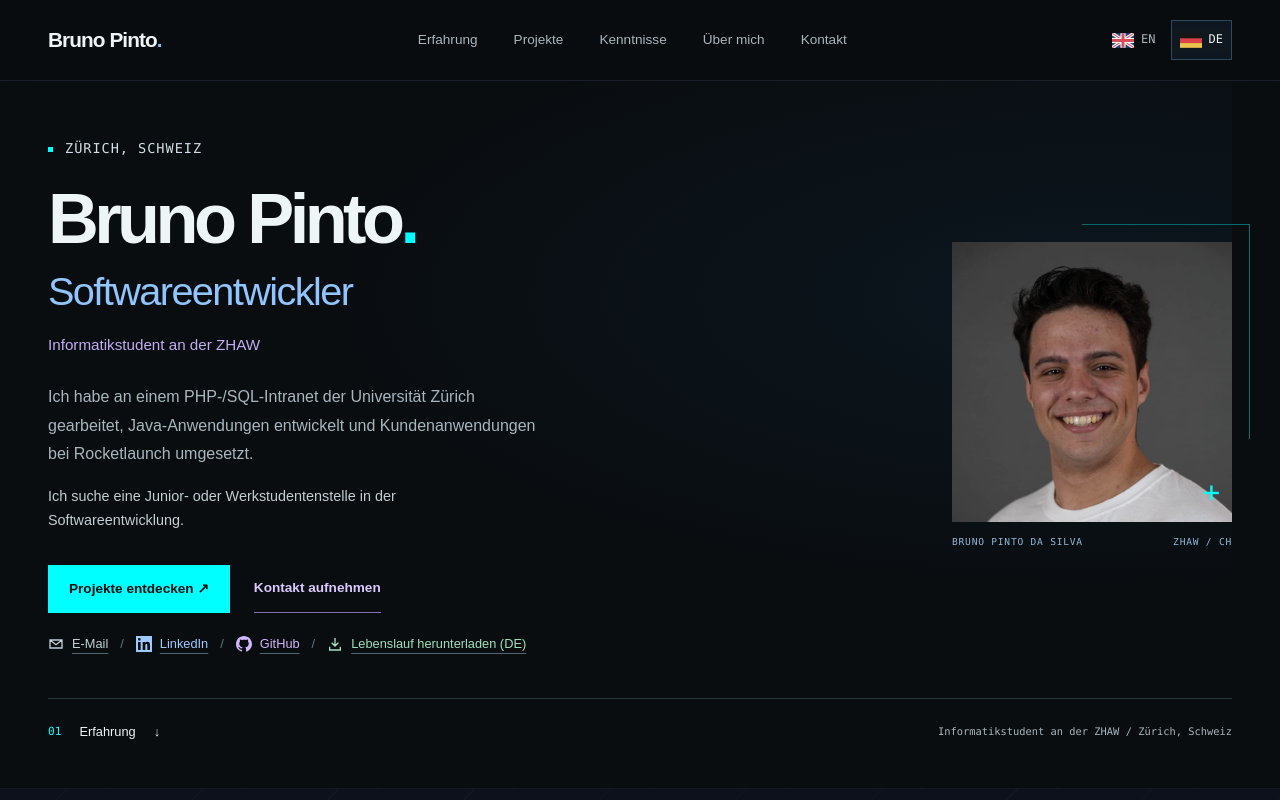
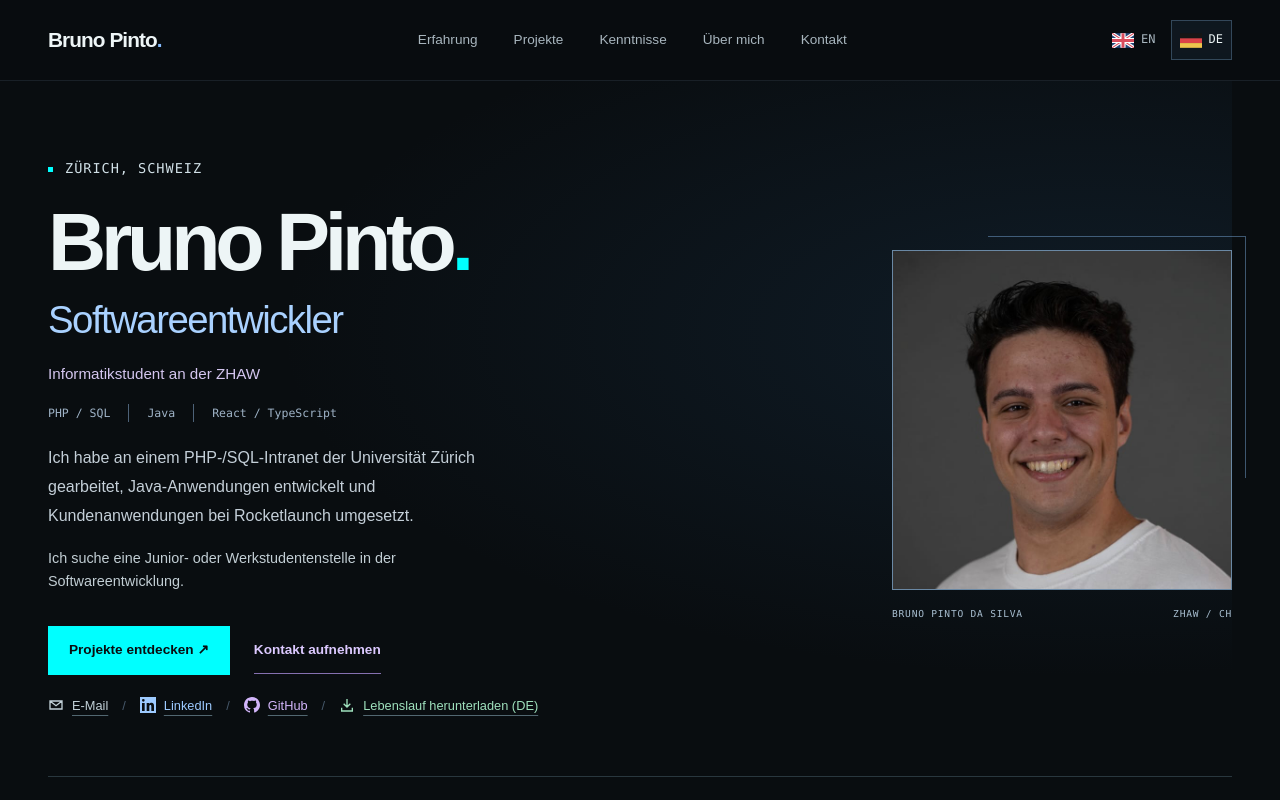
Before and after one commit to Bruno-Pinto/portfolio, a Next.js app: page /de in a window 1280 px wide. Shown: the top 800 px of the page. Built offline with nearby package versions, Linux system fonts and the light colour scheme.

Commit message:
Sequence About reveals and refine hero composition

```diff
--- a/src/app/globals.css
+++ b/src/app/globals.css
@@ -2278,3 +2278,104 @@ nav a[aria-current="location"] {
     gap: 5px;
   }
 }
+
+/* Hero: a clear introduction balanced by a larger portrait. */
+.hero {
+  position: relative;
+  isolation: isolate;
+  grid-template-columns: minmax(0, 1fr) 340px;
+  gap: 64px;
+  padding-block: 76px 60px;
+  background: radial-gradient(ellipse at 88% 36%, #244c703d, transparent 55%);
+}
+.hero h1 {
+  margin-top: 22px;
+}
+.hero-firstname {
+  font-size: clamp(3.5rem, 6.3vw, 6rem);
+  letter-spacing: -0.065em;
+}
+.hero-role {
+  color: #a9d1ff;
+  font-size: clamp(1.75rem, 3vw, 2.7rem);
+  margin-top: 14px;
+}
+.hero .student {
+  margin-top: 20px;
+  color: #d4c6ef;
+}
+.hero-focus {
+  display: flex;
+  flex-wrap: wrap;
+  gap: 8px 18px;
+  padding: 0;
+  margin: 18px 0 0;
+  list-style: none;
+  font: 0.72rem/1.6 var(--font-mono);
+  color: #9fb3c7;
+}
+.hero-focus li + li {
+  border-left: 1px solid #4d6278;
+  padding-left: 18px;
+}
+.hero-description {
+  max-width: 52ch;
+  margin-top: 22px;
+  color: #c4cfd8;
+}
+.hero .portrait-wrap {
+  max-width: 340px;
+}
+.hero .portrait-wrap::before {
+  width: 76%;
+  height: 65%;
+  top: -14px;
+  right: -14px;
+  border-color: #78a8da7a;
+  z-index: 0;
+}
+.hero .portrait {
+  border: 1px solid #6a88a4;
+}
+.hero .portrait-image {
+  filter: saturate(0.92);
+}
+.hero .portrait-caption {
+  margin-top: 16px;
+  color: #a8bed0;
+  gap: 12px;
+}
+.hero .hero-links {
+  gap: 10px 14px;
+}
+.hero .hero-links > span {
+  color: #46586a;
+}
+@media (min-width: 701px) and (max-width: 1100px) {
+  .hero {
+    grid-template-columns: minmax(0, 1fr) 280px;
+    gap: 36px;
+  }
+  .hero .portrait-wrap {
+    max-width: 280px;
+  }
+}
+@media (max-width: 700px) {
+  .hero {
+    grid-template-columns: minmax(0, 1fr);
+    gap: 36px;
+    padding-block: 40px;
+  }
+  .hero-firstname {
+    font-size: clamp(3rem, 12vw, 4rem);
+  }
+  .hero .portrait-wrap {
+    max-width: 240px;
+  }
+  .hero-focus {
+    gap: 6px 12px;
+  }
+  .hero-focus li + li {
+    padding-left: 12px;
+  }
+}
--- a/src/components/about-map.tsx
+++ b/src/components/about-map.tsx
@@ -27,6 +27,7 @@ export function AboutMap({ locale }: { locale: Locale }) {
             {t.panels.map((panel) => (
               <path
                 key={panel.id}
+                pathLength="1"
                 data-connect-to={panel.id}
                 fill="none"
                 stroke="currentColor"
--- a/src/components/about-motion.tsx
+++ b/src/components/about-motion.tsx
@@ -15,6 +15,8 @@ export function AboutMotion({
     if (!element) return;
     const reduced = window.matchMedia("(prefers-reduced-motion: reduce)");
     const desktop = window.matchMedia("(min-width: 901px)");
+    const reveals = new Set<Animation>();
+    let nextReveal = 0;
     let visible = false;
     let frame = 0;
     function update() {
@@ -87,6 +89,66 @@ export function AboutMotion({
       { threshold: 0.15 },
     );
     observer.observe(element);
+    const topics = new IntersectionObserver(
+      (entries) => {
+        update();
+        for (const entry of entries) {
+          if (!entry.isIntersecting) continue;
+          topics.unobserve(entry.target);
+          if (reduced.matches) continue;
+          const now = performance.now();
+          const delay = Math.max(0, nextReveal - now);
+          nextReveal = now + delay + 680;
+          const panel = entry.target as HTMLElement;
+          const line = element.querySelector(
+            '[data-connect-to="' + panel.dataset.panel + '"]',
+          );
+          const animate = (
+            target: Element,
+            frames: Keyframe[],
+            wait: number,
+            duration: number,
+          ) => {
+            const animation = target.animate(frames, {
+              delay: wait,
+              duration,
+              fill: "backwards",
+              easing: "cubic-bezier(0.2, 0.7, 0.3, 1)",
+            });
+            reveals.add(animation);
+            animation.onfinish = () => reveals.delete(animation);
+          };
+          if (line && desktop.matches)
+            animate(
+              line,
+              [
+                { strokeDasharray: "1", strokeDashoffset: "1", opacity: 0 },
+                { strokeDasharray: "1", strokeDashoffset: "0", opacity: 1 },
+              ],
+              delay,
+              420,
+            );
+          for (const child of panel.children)
+            animate(
+              child,
+              [
+                { opacity: 0, transform: "translateY(12px)" },
+                { opacity: 1, transform: "translateY(0)" },
+              ],
+              delay + (desktop.matches ? 180 : 0),
+              500,
+            );
+        }
+      },
+      { threshold: 0.08 },
+    );
+    element
+      .querySelectorAll(".about-panel")
+      .forEach((panel) => topics.observe(panel));
+    const stopReveals = () => {
+      if (reduced.matches) reveals.forEach((animation) => animation.cancel());
+    };
+    reduced.addEventListener("change", stopReveals);
     const resize = new ResizeObserver(schedule);
     resize.observe(element);
     element
@@ -95,6 +157,9 @@ export function AboutMotion({
     document.fonts.ready.then(schedule);
     return () => {
       observer.disconnect();
+      topics.disconnect();
+      reveals.forEach((animation) => animation.cancel());
+      reduced.removeEventListener("change", stopReveals);
       resize.disconnect();
       window.removeEventListener("scroll", schedule);
       window.removeEventListener("resize", schedule);
--- a/src/components/page-motion.tsx
+++ b/src/components/page-motion.tsx
@@ -28,7 +28,7 @@ export function PageMotion() {
     );
     document
       .querySelectorAll(
-        ".hero-copy, .portrait-wrap, .job, #skills .skill-card, #contact > .container, #about .about-panel",
+        ".hero-copy, .portrait-wrap, .job, #skills .skill-card, #contact > .container",
       )
       .forEach((element) => observer.observe(element));
     const stop = () => {
--- a/src/components/portfolio.tsx
+++ b/src/components/portfolio.tsx
@@ -73,6 +73,18 @@ export function Portfolio({ locale }: { locale: Locale }) {
               <span className="hero-role">{t.role}</span>
             </h1>
             <p className="student">{t.student}</p>
+            <ul
+              className="hero-focus"
+              aria-label={
+                locale === "en"
+                  ? "Development experience"
+                  : "Entwicklungserfahrung"
+              }
+            >
+              <li>PHP / SQL</li>
+              <li>Java</li>
+              <li>React / TypeScript</li>
+            </ul>
 
             <p className="muted hero-description">{t.description}</p>
             <p className="opportunity">{t.opportunity}</p>
@@ -120,9 +132,6 @@ export function Portfolio({ locale }: { locale: Locale }) {
                 priority
                 className="portrait-image"
               />
-              <span className="portrait-marker" aria-hidden="true">
-                +
-              </span>
             </div>
             <div className="portrait-caption">
               <span>BRUNO PINTO DA SILVA</span>
```
